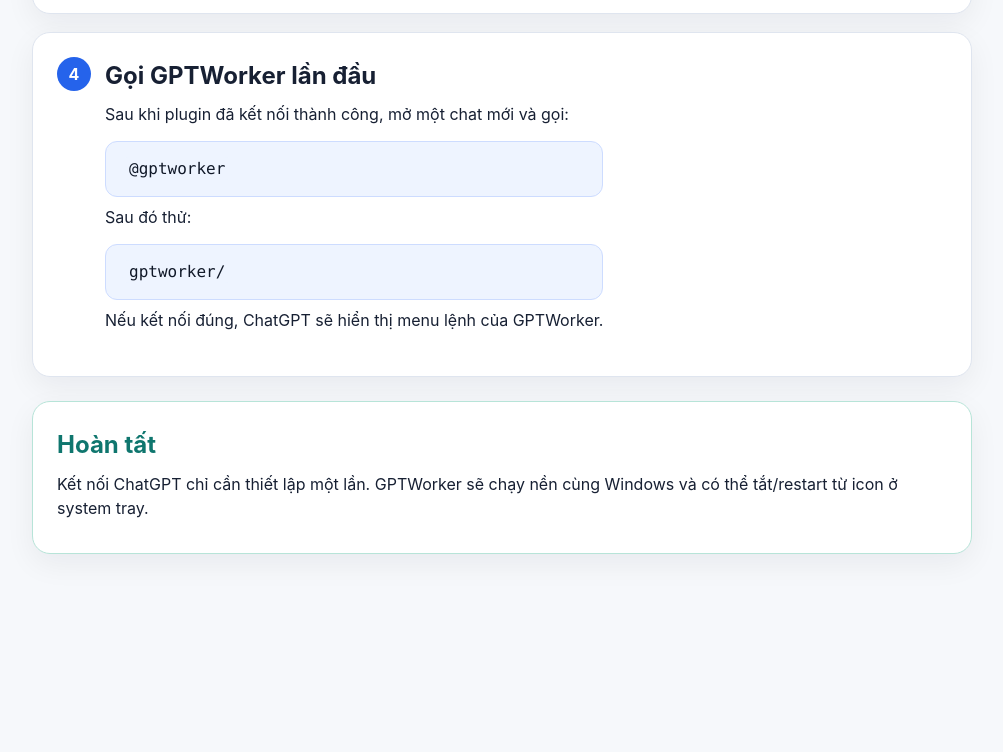
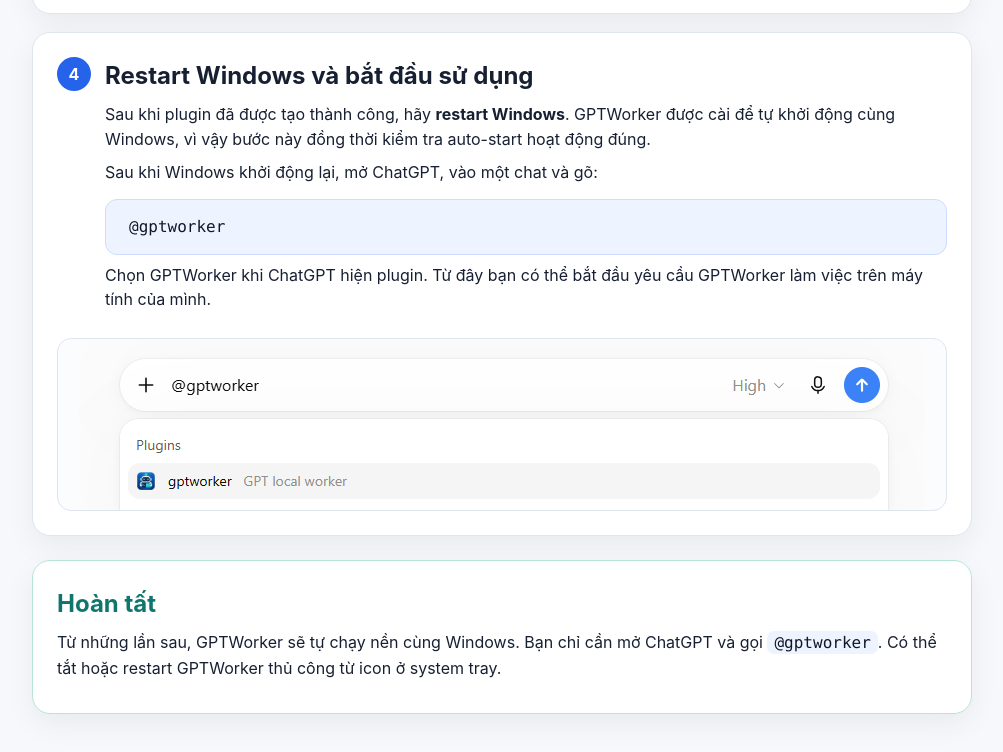
Before and after one commit to thebimhouseinfo-sudo/chatgpt-local-worker, a website: page docs/setup-guide/index.html in a window 1280 px wide. Shown: the part 3638-4390 px from the top of the page, without its empty margins (138-1141 px from the left). Before the commit the page ends 4264 px from the top, so only its background shows below. Drawn offline with Linux system fonts and the light colour scheme.

Commit message:
Add restart-first-use onboarding and GPTWorker tray icon (#43)
* Add Windows restart and first-use screenshot

* Document screenshot 5 restart and first use

* Require Windows restart before first GPTWorker use

* Tell setup users to restart Windows before first use

* Include Windows restart in final source test

* Add restart-first-use instruction to tunnel guide

* Use uploaded GPTWorker brand icon in system tray

* Document GPTWorker tray icon asset

```diff
--- a/docs/setup-guide/index.html
+++ b/docs/setup-guide/index.html
@@ -169,19 +169,23 @@
     <div class="step-head">
       <div class="num">4</div>
       <div>
-        <h2>Gọi GPTWorker lần đầu</h2>
-        <p>Sau khi plugin đã kết nối thành công, mở một chat mới và gọi:</p>
+        <h2>Restart Windows và bắt đầu sử dụng</h2>
+        <p>Sau khi plugin đã được tạo thành công, hãy <strong>restart Windows</strong>. GPTWorker được cài để tự khởi động cùng Windows, vì vậy bước này đồng thời kiểm tra auto-start hoạt động đúng.</p>
+        <p>Sau khi Windows khởi động lại, mở ChatGPT, vào một chat và gõ:</p>
         <div class="callout"><code>@gptworker</code></div>
-        <p>Sau đó thử:</p>
-        <div class="callout"><code>gptworker/</code></div>
-        <p>Nếu kết nối đúng, ChatGPT sẽ hiển thị menu lệnh của GPTWorker.</p>
+        <p>Chọn GPTWorker khi ChatGPT hiện plugin. Từ đây bạn có thể bắt đầu yêu cầu GPTWorker làm việc trên máy tính của mình.</p>
       </div>
+    </div>
+
+    <div class="shot">
+      <img src="images/5.png" alt="Gọi GPTWorker trong ChatGPT sau khi restart Windows" onerror="this.style.display='none';this.nextElementSibling.style.display='grid'">
+      <div class="placeholder" style="display:none">Không tìm thấy <code>images/5.png</code></div>
     </div>
   </section>
 
   <section class="done">
     <h2>Hoàn tất</h2>
-    <p>Kết nối ChatGPT chỉ cần thiết lập một lần. GPTWorker sẽ chạy nền cùng Windows và có thể tắt/restart từ icon ở system tray.</p>
+    <p>Từ những lần sau, GPTWorker sẽ tự chạy nền cùng Windows. Bạn chỉ cần mở ChatGPT và gọi <code>@gptworker</code>. Có thể tắt hoặc restart GPTWorker thủ công từ icon ở system tray.</p>
   </section>
 </main>
 </body>
```
Also changed, not shown: README.md, docs/setup-guide/images/README.md, 4 other files.
